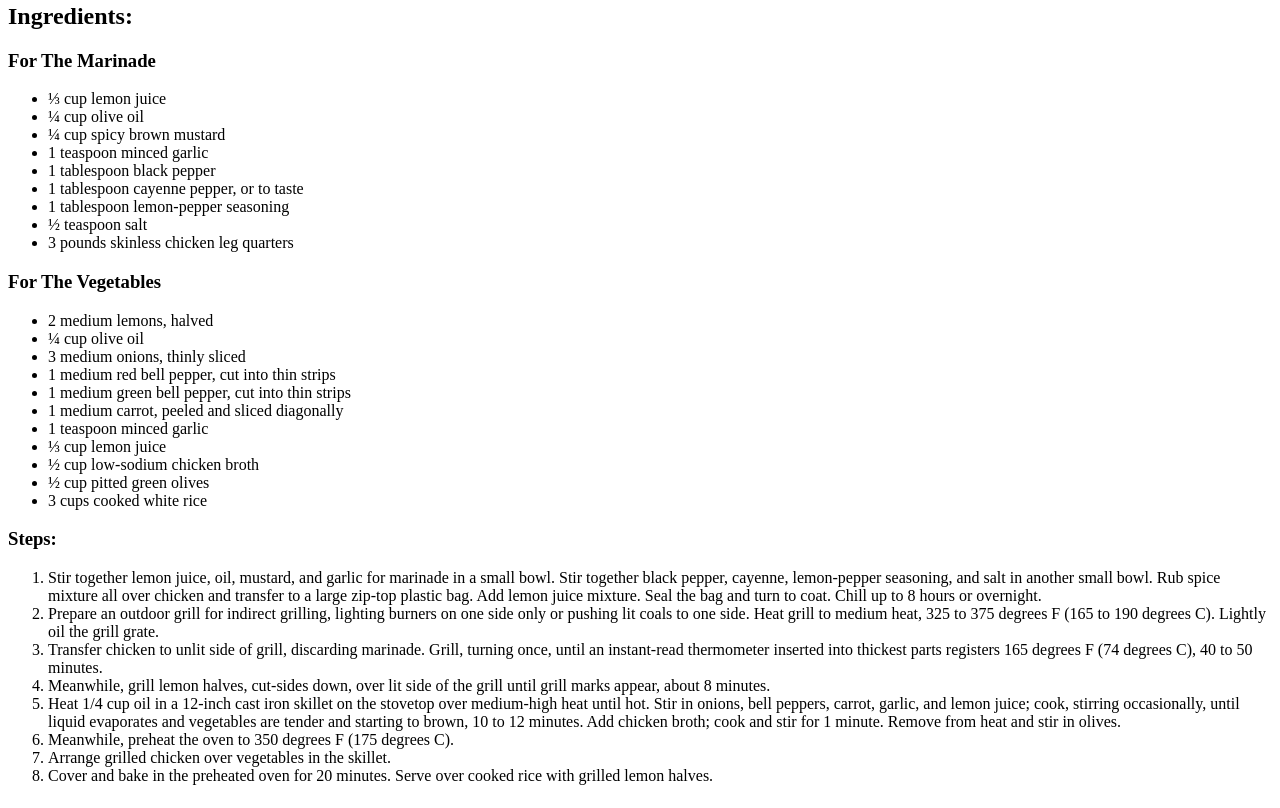
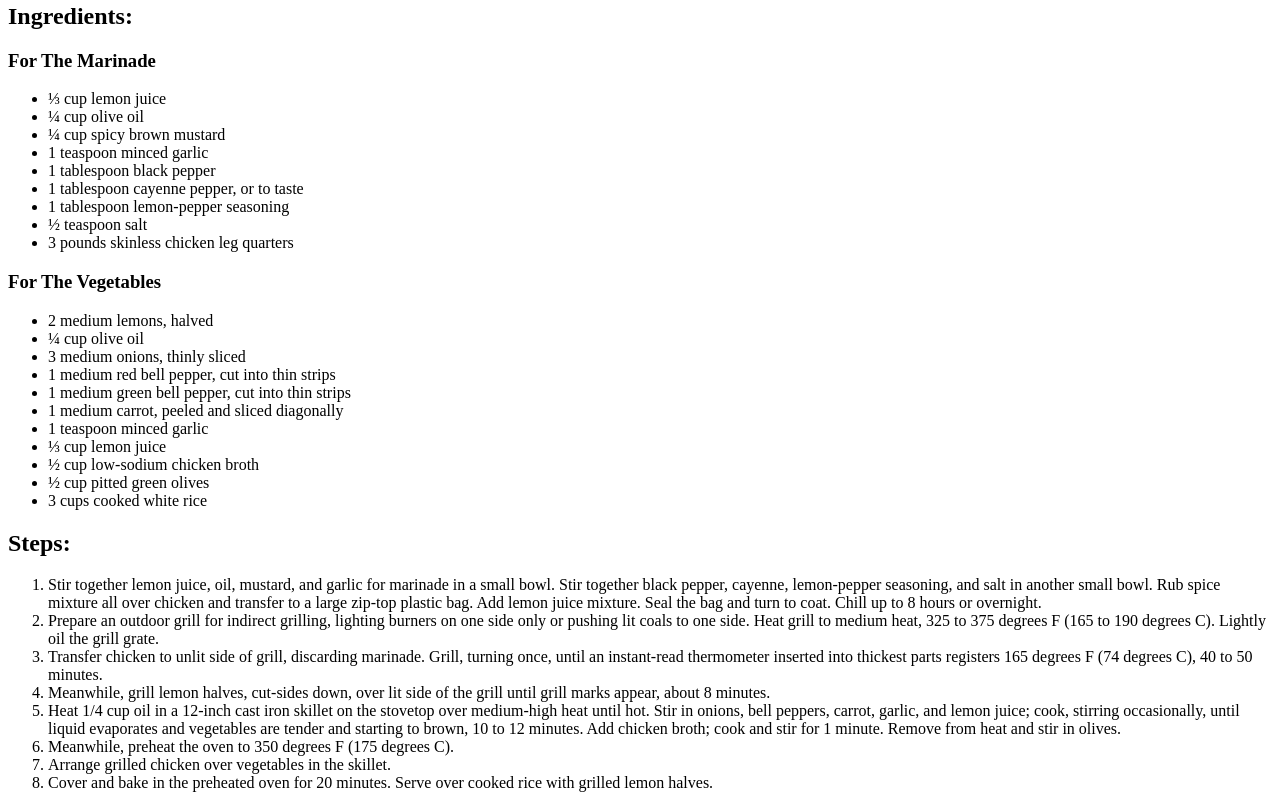
Before and after one commit to amiga07/odin-recipes, a plain HTML site: page recipes/chickenyassa.html in a window 1280 px wide. Shown: the part 604-1412 px from the top of the page. Drawn offline with Linux system fonts and the light colour scheme.

Commit message:
Fix the the heading steps from h3 to h2

```diff
--- a/recipes/chickenyassa.html
+++ b/recipes/chickenyassa.html
@@ -40,7 +40,7 @@
             <li>½ cup pitted green olives</li>
             <li>3 cups cooked white rice</li>
         </ul>
-        <h3>Steps:</h3>
+        <h2>Steps:</h2>
         <ol>
             <li>
                 Stir together lemon juice, oil, mustard, and garlic for marinade in a small bowl.
```
